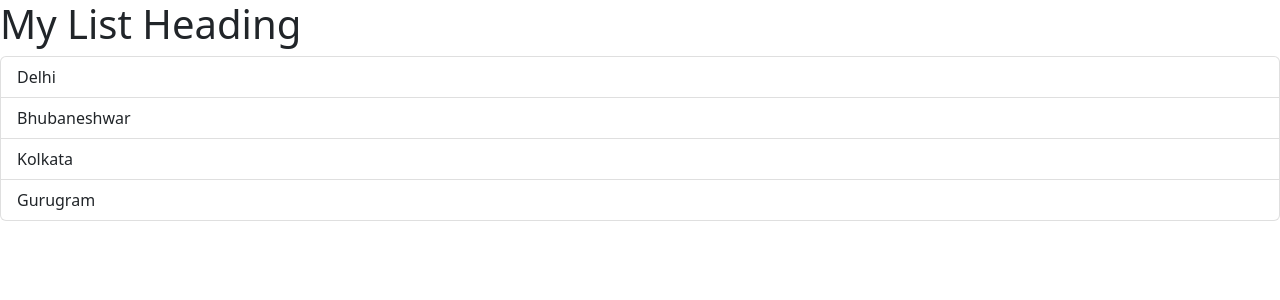
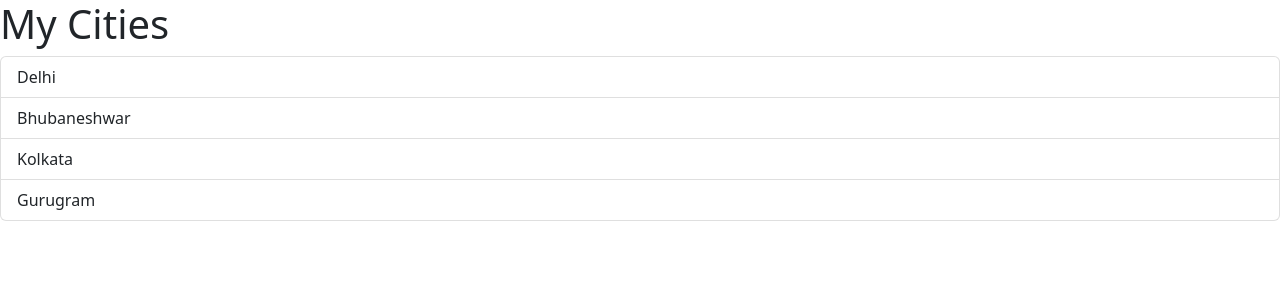
Before and after one commit to Ayush29Ayush/React-Vite-Ts-App, a React (Vite) app: page / in a window 1280 px wide. Shown: the top 300 px of the page. Built offline with nearby package versions, Linux system fonts and the light colour scheme.

Commit message:
Passing Data via Props

```diff
--- a/src/App.tsx
+++ b/src/App.tsx
@@ -2,9 +2,12 @@
 import ListGroup from "./components/ListGroup";
 
 function App() {
+  const items = ["Delhi", "Bhubaneshwar", "Kolkata", "Gurugram"];
+
   return (
     <div>
-      <ListGroup />
+      {/* Now we have to pass props too */}
+      <ListGroup items={items} heading="Cities" />
     </div>
   );
 }
--- a/src/components/ListGroup.tsx
+++ b/src/components/ListGroup.tsx
@@ -3,9 +3,15 @@
 
 import { useState } from "react";
 
-function ListGroup() {
+interface Props {
+  items: string[];
+  heading: string;
+}
+
+// function ListGroup(props: Props) {
+function ListGroup({items, heading}: Props) {
   // const items = ["Delhi", "Bhubaneshwar", "Kolkata", "Gurugram"];
-  const items = ["Delhi", "Bhubaneshwar", "Kolkata", "Gurugram"];
+
   // items = [];
   // let selectedIndexVariableAyush = 0; //! This is a local variable so onClick can not change its value.
   //! To solve this issue, we need React Hook called useState
@@ -40,10 +46,11 @@
   return (
     // <Fragment></Fragment>
     <>
-      <h1>My List Heading</h1>
+      <h1>My {heading}</h1>
       {/* //! Conditional Rendering */}
       {/* { items.length===0 ? <p>No item found</p> : null } */}
       {/* //! We can also use AND gate logic i.e (1 && 'A' => 'A') */}
+      {/* {props.items.length === 0 && <p>No item found</p>} */}
       {items.length === 0 && <p>No item found</p>}
       {/* {message} */}
       {/* {getMessage()} */}
@@ -53,6 +60,7 @@
         <li className="list-group-item">A third item</li>
         <li className="list-group-item">A fourth item</li>
         <li className="list-group-item">And a fifth one</li> */}
+        {/* {props.items.map((item, index) => ( */}
         {items.map((item, index) => (
           <li
             // className="list-group-item active"
```
